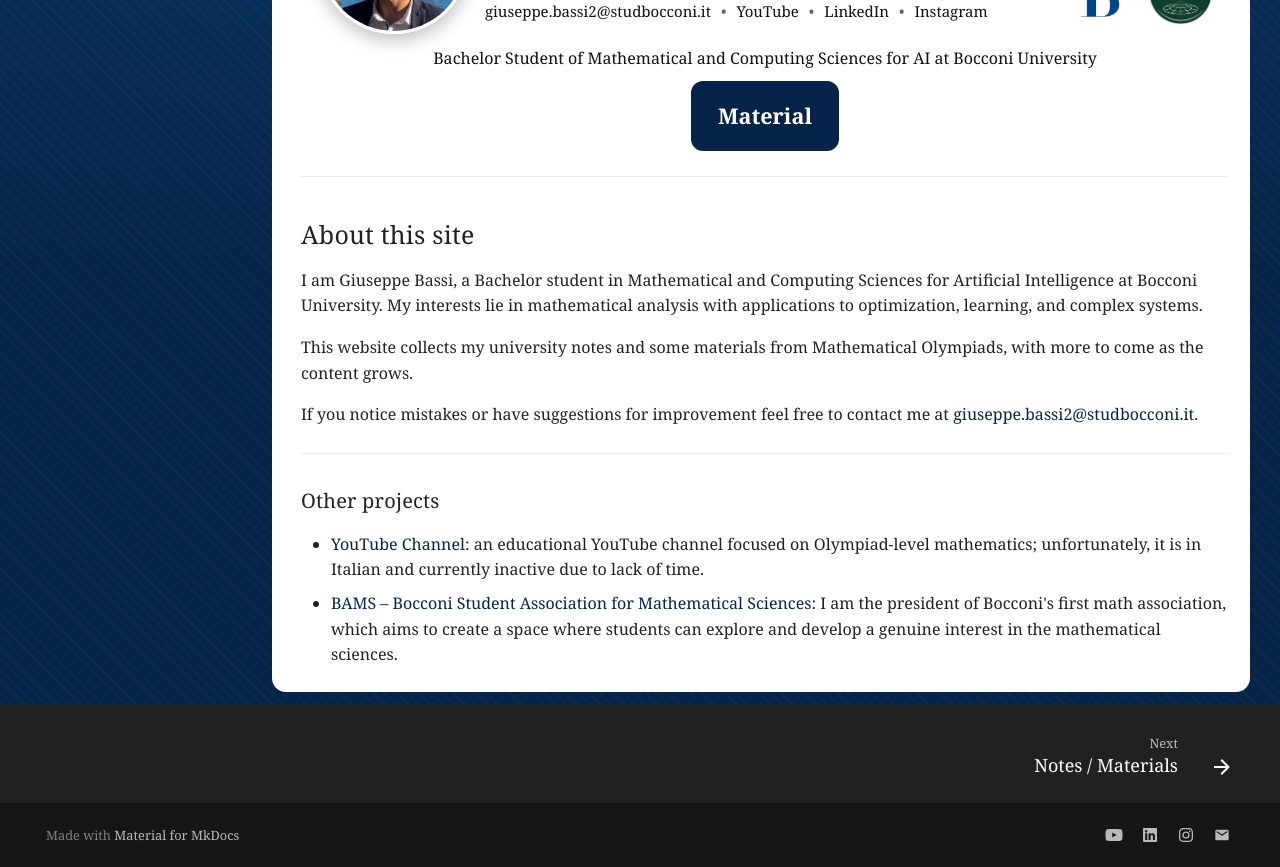
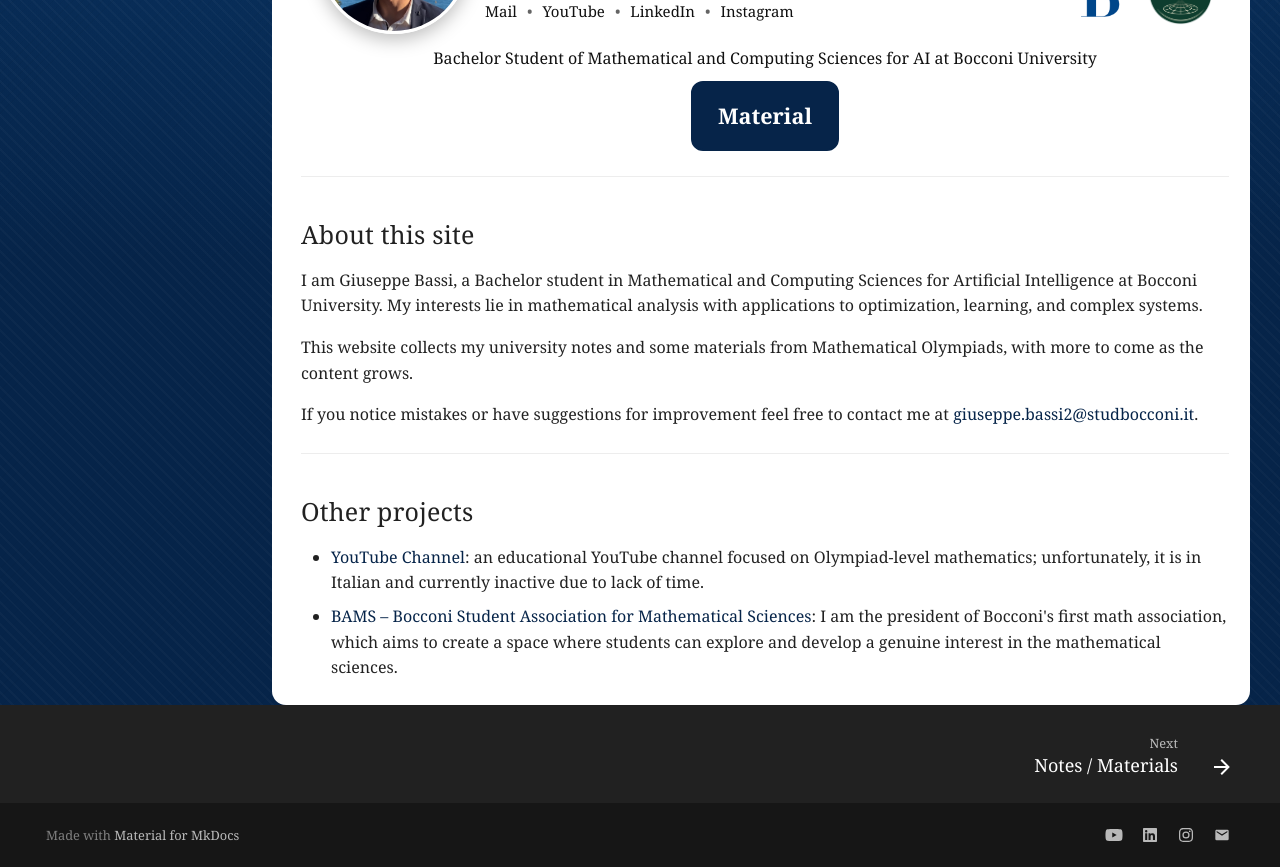
Before and after one commit to GiuseppeBassi/GiuseppeBassi.github.io, an MkDocs documentation site: the page built from docs/index.md, in a window 1280 px wide and 1372 px high, cut to the strip 505-1372 px from the top of the window. Built offline with MkDocs 1.6.1 and Material for MkDocs 9.7.7, drawn with Linux system fonts in a browser that asks for light colours.

Commit message:
Update index.md

```diff
--- a/docs/index.md
+++ b/docs/index.md
@@ -13,7 +13,7 @@
 
     <!-- Contatti vicino all’icona -->
     <div class="contacts">
-      <a href="mailto:giuseppe.bassi2@studbocconi.it">giuseppe.bassi2@studbocconi.it</a>
+      <a href="mailto:giuseppe.bassi2@studbocconi.it">Mail</a>
       <span class="sep">•</span>
       <a href="https://www.youtube.com/@bassigiuseppe" target="_blank" rel="noopener">YouTube</a>
       <span class="sep">•</span>
@@ -52,7 +52,7 @@ If you notice mistakes or have suggestions for improvement feel free to contact
 
 ---
 
-### Other projects
+## Other projects
 
 - [YouTube Channel](https://www.youtube.com/@bassigiuseppe): an educational YouTube channel focused on Olympiad-level mathematics; unfortunately, it is in Italian and currently inactive due to lack of time.
 - [BAMS – Bocconi Student Association for Mathematical Sciences](https://mathematicalsciencesbocconi.org/): I am the president of Bocconi's first math association, which aims to create a space where students can explore and develop a genuine interest in the mathematical sciences.
```
